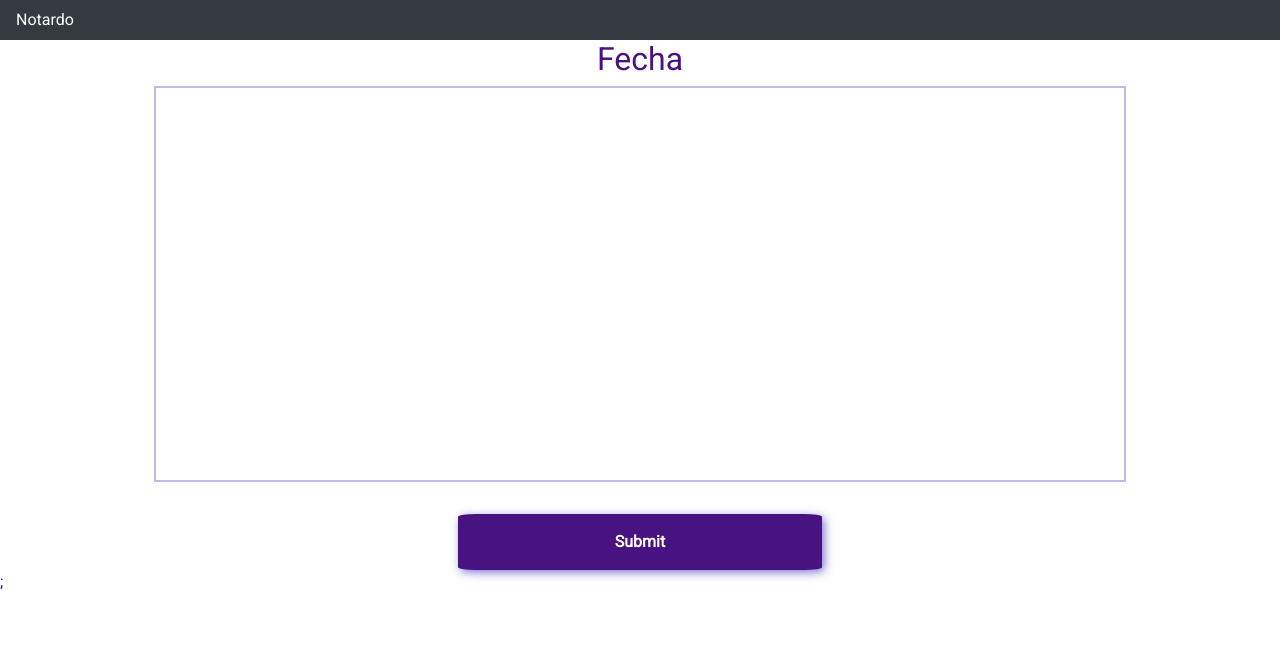
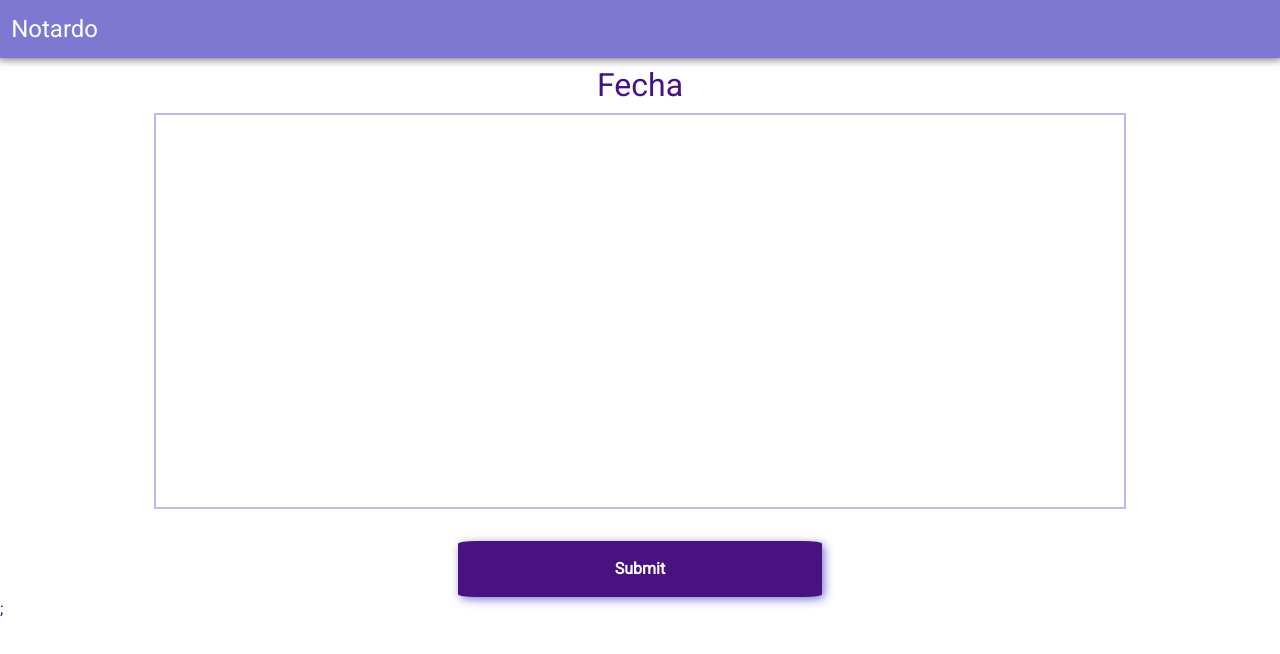
Before and after one commit to Psicopatologia/notardo, a React (Create React App) app: page /CreateNote in a window 1280 px wide. Shown: the top 654 px of the page. Built offline with nearby package versions, Linux system fonts and the light colour scheme.

Commit message:
changed navbar style

```diff
--- a/public/index.html
+++ b/public/index.html
@@ -1,7 +1,6 @@
 <!DOCTYPE html>
 <html lang="en">
   <head>
-    <link href="https://fonts.googleapis.com/css?family=Roboto&display=swap" rel="stylesheet">
     <meta charset="utf-8" />
     <link rel="icon" href="%PUBLIC_URL%/favicon.ico" />
     <meta name="viewport" content="width=device-width, initial-scale=1" />
@@ -29,6 +28,7 @@
     <!--Bootstrap-->
     <link rel="stylesheet" href="https://stackpath.bootstrapcdn.com/bootstrap/4.4.1/css/bootstrap.min.css" integrity="sha384-Vkoo8x4CGsO3+Hhxv8T/Q5PaXtkKtu6ug5TOeNV6gBiFeWPGFN9MuhOf23Q9Ifjh" crossorigin="anonymous">
     <!--Bootstrap-->
+    <link href="https://fonts.googleapis.com/css?family=Roboto&display=swap" rel="stylesheet">
   </head>
   <body>
     <noscript>You need to enable JavaScript to run this app.</noscript>
--- a/src/App.css
+++ b/src/App.css
@@ -11,6 +11,27 @@ html {
     font-family: 'Roboto', sans-serif;
 
 }
+
+.main-nav {
+  background-color: #7F78D2;
+  padding: .7em;
+  margin-bottom: .5em;
+  color: white;
+  box-shadow: rgba(0, 0, 0, 0.5) 0 0 .5em .1em;
+}
+.main-nav a {
+  color: white;
+}
+
+.main-nav a:hover {
+  text-decoration: none;
+  font-weight: bolder;
+}
+
+.main-nav .banner {
+  font-size: 1.5em;
+}
+
 
 #section {
     height: 100vh;
--- a/src/components/Navigation.js
+++ b/src/components/Navigation.js
@@ -1,14 +1,17 @@
-import React, {Component} from 'react';
-import {Tasks} from '../tasks.json';
+import React, { Component } from 'react';
+import { Tasks } from '../tasks.json';
+import '../App.css';
 
 class Navigation extends Component {
-    render(){
-        return(
-        <nav className="navbar navbar-dark bg-dark">
-            <a href="" className="text-white">
-                {this.props.titulo}
-            </a>
-        </nav>);
+    render() {
+        return (
+            <nav className="main-nav">
+                <div className="banner">
+                    <a href="/">
+                        {this.props.titulo}
+                    </a>
+                </div>
+            </nav>);
     }
 }
 
```
